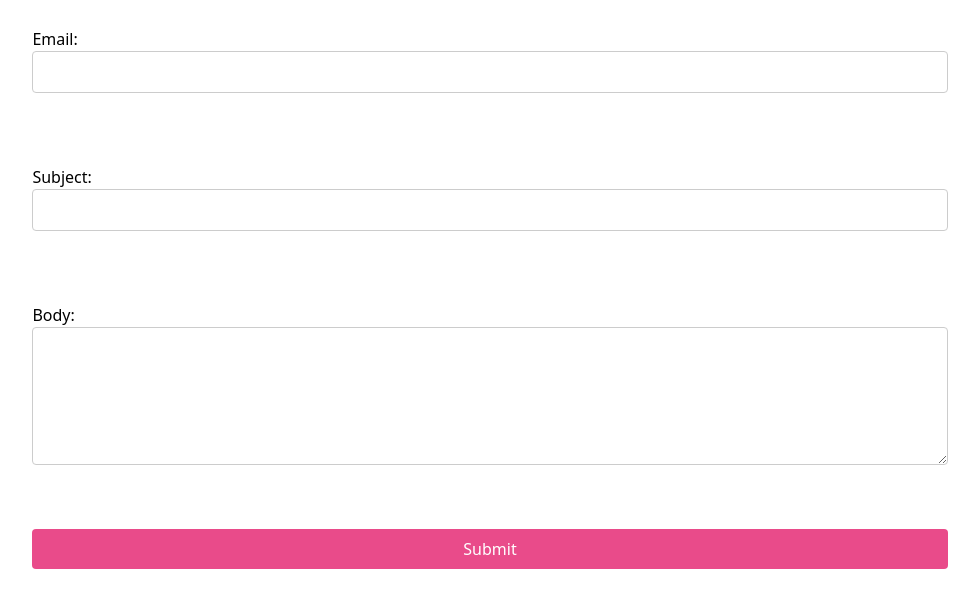
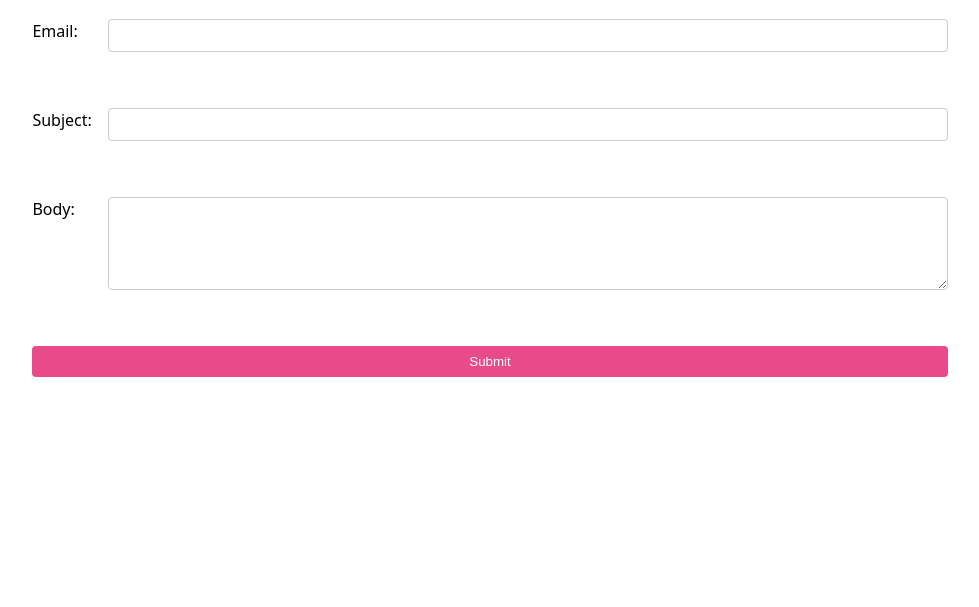
Before and after one commit to ClemHubble/portfolio, a plain HTML site: page contact/index.html in a window 1280 px wide. Shown: the part 139-746 px from the top of the page, without its empty margins (150-1129 px from the left). Drawn offline with Linux system fonts and the light colour scheme.

Commit message:
Update style.css

```diff
--- a/style.css
+++ b/style.css
@@ -44,23 +44,19 @@ nav a.current {
   padding-bottom: calc(0.5em - 0.4em);
 }
 
-form, label, input, textarea, button {
-  font: inherit;
-}
-
 form {
-  display: flex;
-  flex-direction: column;
-  gap: 1rem;
+  display: grid;
+  grid-template-columns: auto 1fr;
+  gap: 1em;
 }
 
 label {
-  display: block;
-  margin-block: 0.5rem;
+  display: grid;
+  grid-template-columns: subgrid;
+  grid-column: 1 / -1;
 }
 
 input, textarea {
-  display: block;
   width: 100%;
   box-sizing: border-box;
   padding: 0.5rem;
@@ -75,6 +71,7 @@ button {
   border: none;
   border-radius: 4px;
   cursor: pointer;
+  grid-column: 1 / -1;
 }
 
 button:hover {
```
